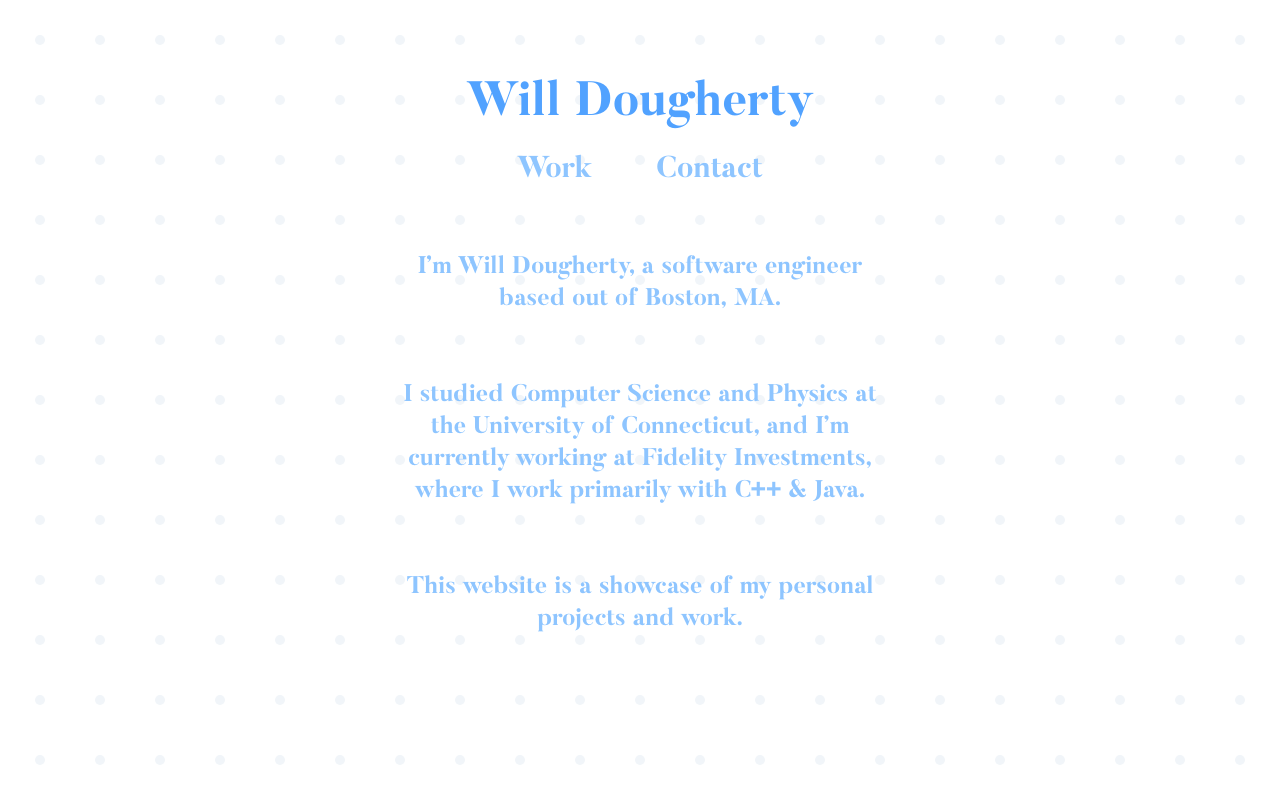
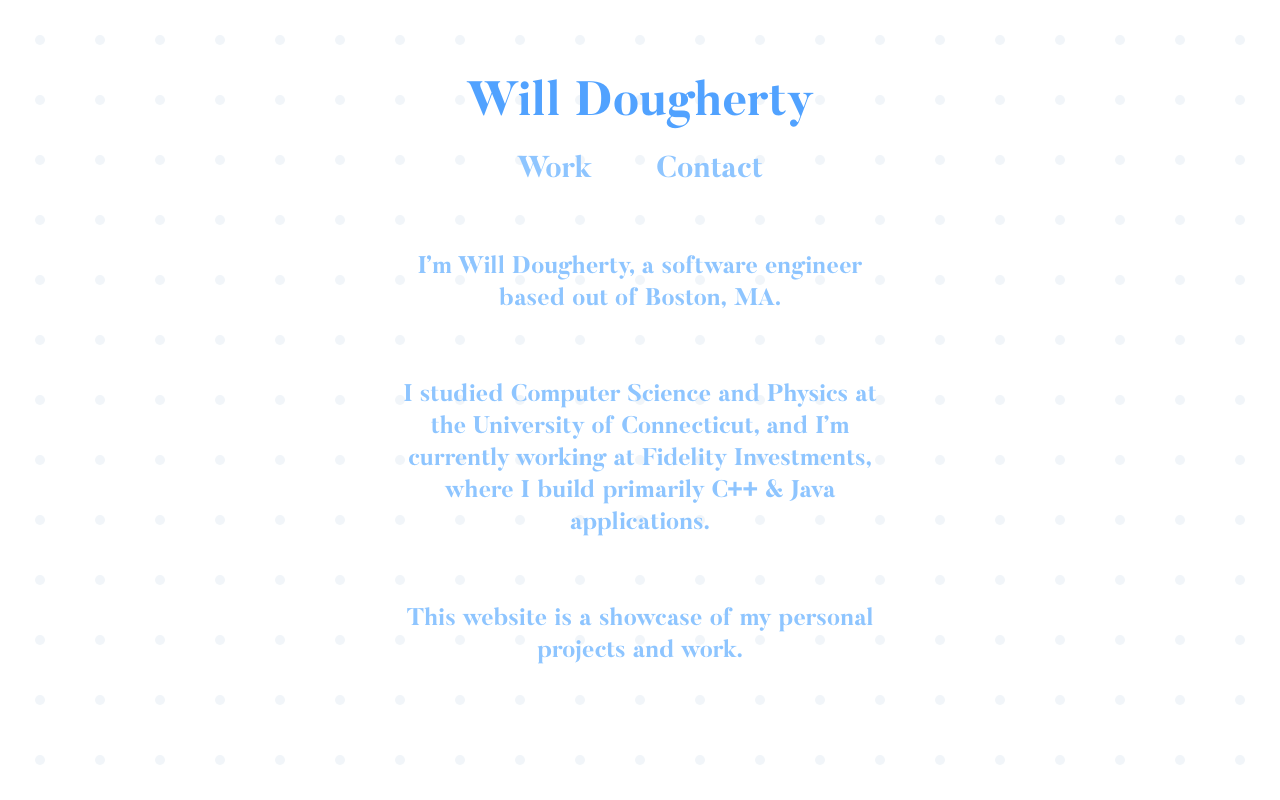
Before and after one commit to WT-Dougherty/portfolio, an Angular app: page / in a window 1280 px wide. Built offline with nearby package versions, Linux system fonts and the light colour scheme.

Commit message:
changed home page text

```diff
--- a/src/app/pages/home/components/home-page/home-page.html
+++ b/src/app/pages/home/components/home-page/home-page.html
@@ -4,7 +4,7 @@
   <p>I'm Will Dougherty, a software engineer based out of Boston, MA.</p>
   <p>
     I studied Computer Science and Physics at the University of Connecticut, and I'm currently
-    working at Fidelity Investments, where I work primarily with C++ & Java.
+    working at Fidelity Investments, where I build primarily C++ & Java applications.
   </p>
   <p>This website is a showcase of my personal projects and work.</p>
 </div>
```
